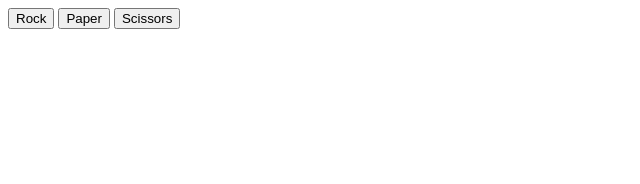
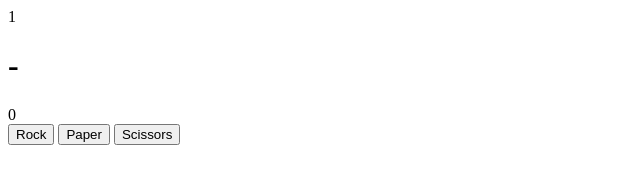
Before and after one commit to RyanB38/odin-rock-paper-scissors, a plain HTML site: page index.html in a window 1280 px wide. Both pictures are taken after a click on the button "Rock". Shown: the whole page, without its empty margins (0-640 px from the left). Drawn offline with Linux system fonts and the light colour scheme.

Commit message:
Basic UI finished for score'

```diff
--- a/index.html
+++ b/index.html
@@ -5,8 +5,20 @@
     <meta name="viewport" content="width=device-width, initial-scale=1.0">
     <title>Document</title>
     <script src="main.js" defer></script>
+    <link rel="stylesheet" href="style.css">
 </head>
 <body>
+    <div class="score">
+        <div class = "human">
+            <h1></h1>
+        </div>
+        <h1>
+            -
+        </h1>
+        <div class="computer">
+            <h1></h1>
+        </div>
+    </div>
     <div class="player-controls">
         <button class="rock">Rock</button>
         <button class="paper">Paper</button>
--- a/main.js
+++ b/main.js
@@ -1,22 +1,19 @@
 
-function getComputerChoice(){
-    const randomNumber = Math.random() * 10;
-    if (randomNumber <= 3) {
-        return "Rock";
-    }
-    else if (randomNumber <= 6){
-        return "Paper";
-    }
-    else if (randomNumber <= 10){
-        return "Scissors";
-    }
-}
 const controls = document.querySelector(".player-controls");
 const playerButtons = controls.querySelectorAll("button");
+const scoreDisplay = document.querySelector(".score");
+const humanScoreDisplay = scoreDisplay.querySelector(".human");
+const computerScoreDisplay = scoreDisplay.querySelector(".computer");
+let humanScore = 0;
+let computerScore = 0;
+computerScoreDisplay.textContent = computerScore;
+humanScoreDisplay.textContent = humanScore;
+
 playerButtons.forEach((button) => {
-    button.addEventListener("click", (button) =>{
-        alert(button.className);
-    })
+    button.addEventListener("click", () => {
+        playRound(button.className, getComputerChoice());
+        computerScoreDisplay.textContent = computerScore;
+        humanScoreDisplay.textContent = humanScore;})
     })
 
 function playRound(humanChoice, computerChoice){
@@ -49,13 +46,15 @@ function playRound(humanChoice, computerChoice){
     }
 }
 
-
-function playGame(){
-    humanScore = 0;
-    computerScore = 0;
-    for (let i = 0; i < 5; i++){
-        playRound(getHumanChoice().toLowerCase(), getComputerChoice().toLowerCase())
+function getComputerChoice(){
+    const randomNumber = Math.random() * 10;
+    if (randomNumber <= 3) {
+        return "Rock";
     }
-    return `The final score was computer ${computerScore} - you ${humanScore}`
-
+    else if (randomNumber <= 6){
+        return "Paper";
     }
+    else if (randomNumber <= 10){
+        return "Scissors";
+    }
+}
--- /dev/null
+++ b/style.css
@@ -0,0 +1,3 @@
+.score {
+    display: flexbox;
+}
```
Lines whose indentation alone changed are shown as unchanged.
